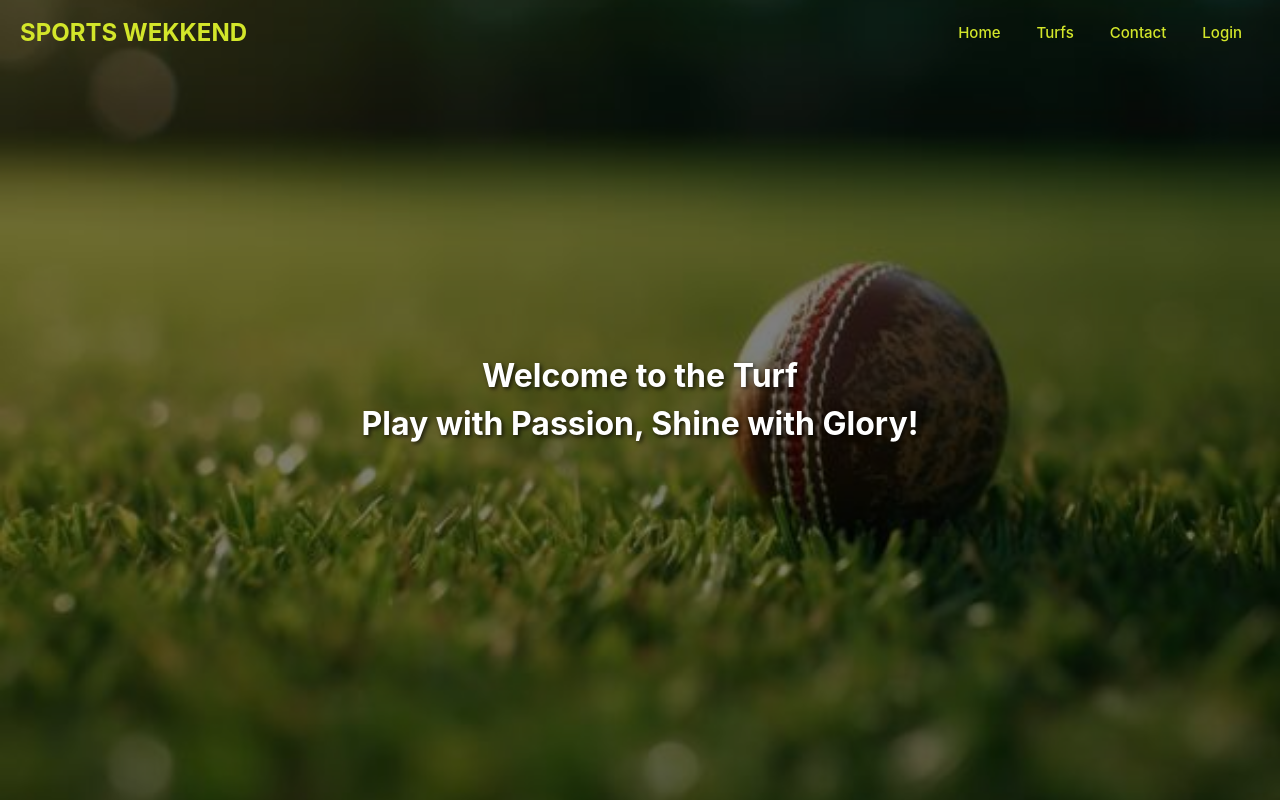
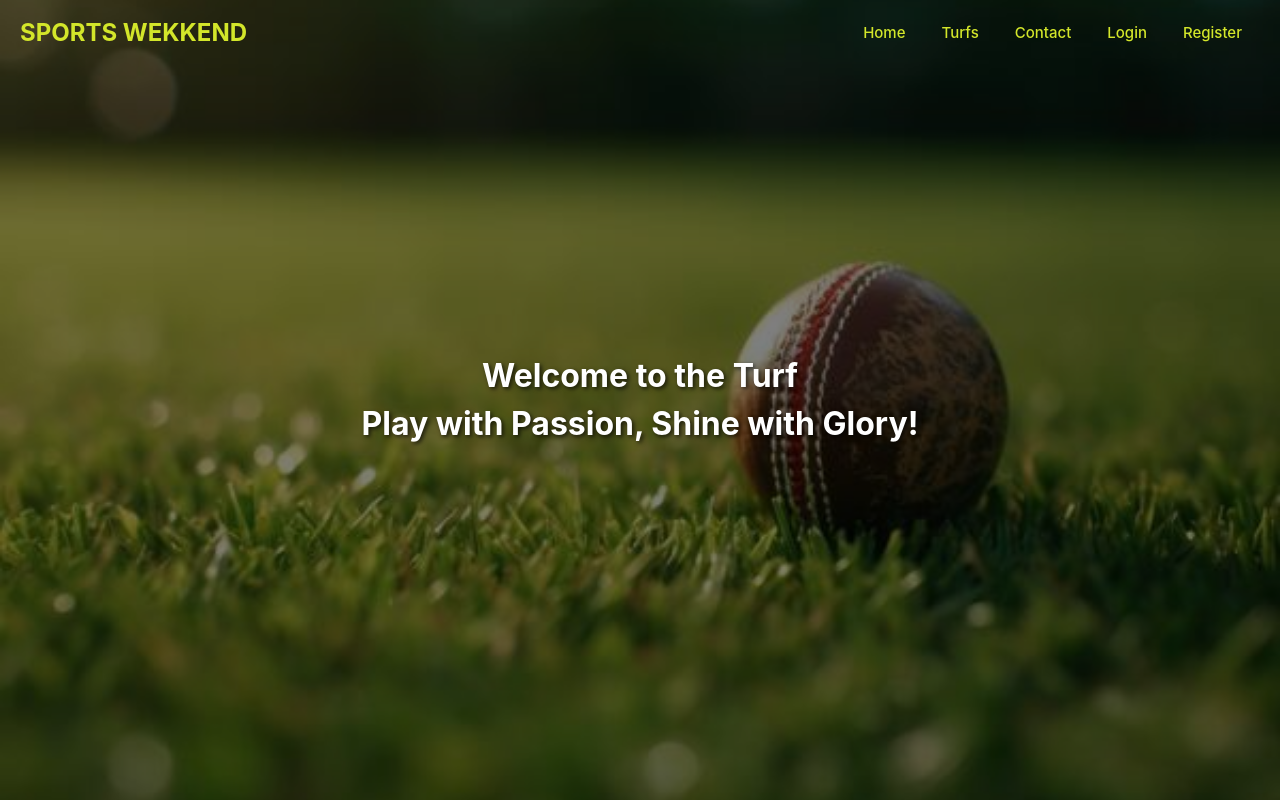
Before and after one commit to Sudeepramasamy/weekend-sports, a React (Create React App) app in the folder firstapp/: page / in a window 1280 px wide. Built offline with nearby package versions, Linux system fonts and the light colour scheme.

Commit message:
navbar change

```diff
--- a/firstapp/src/components/Navbar.js
+++ b/firstapp/src/components/Navbar.js
@@ -17,6 +17,7 @@
           <Link className="nav-item nav-link" to="/turf">Turfs</Link>
           <Link className="nav-item nav-link" to="/contact">Contact</Link>
           <Link className="nav-item nav-link " to="/login">Login</Link>
+          <Link className="nav-item nav-link " to="/register">Register</Link>
         </div>
       </div>
     </nav>
```
